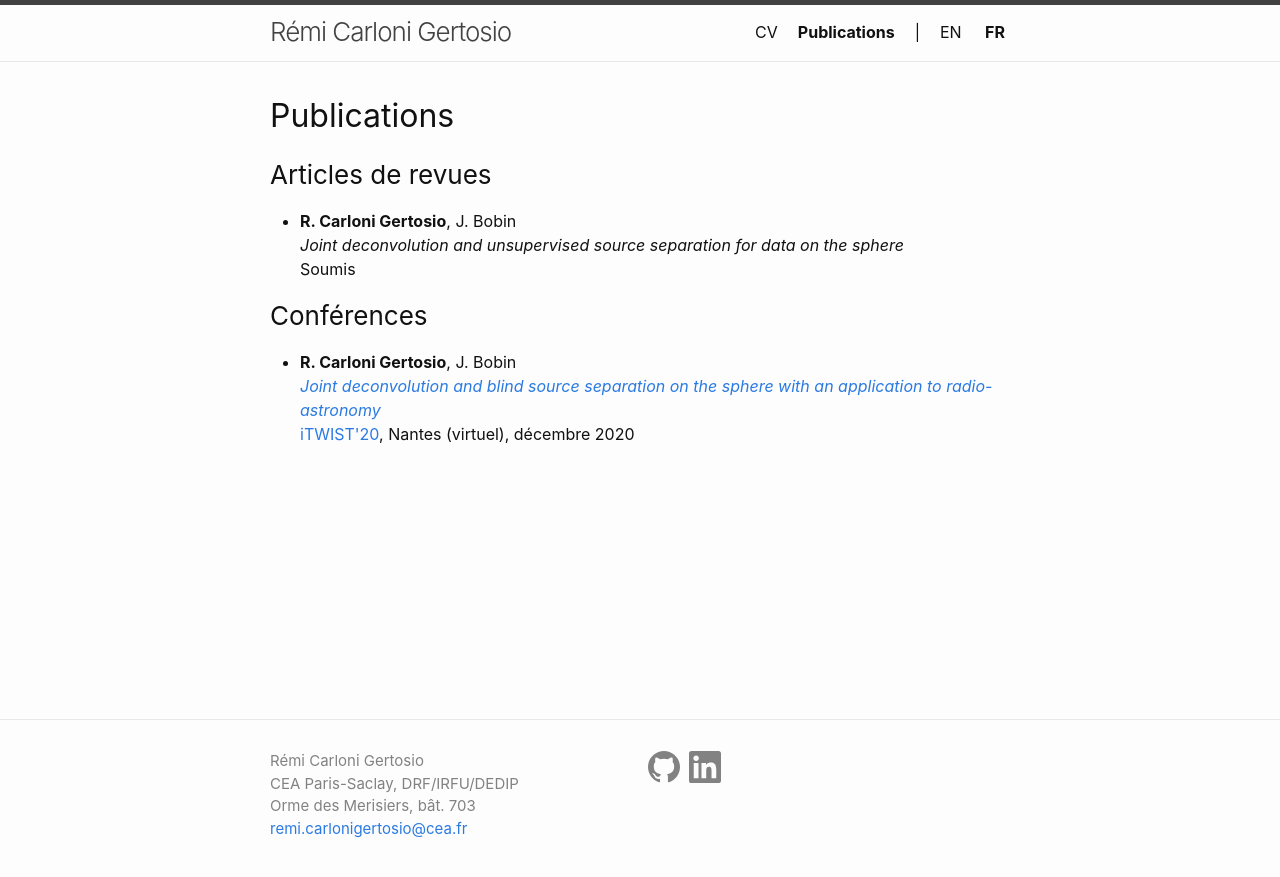
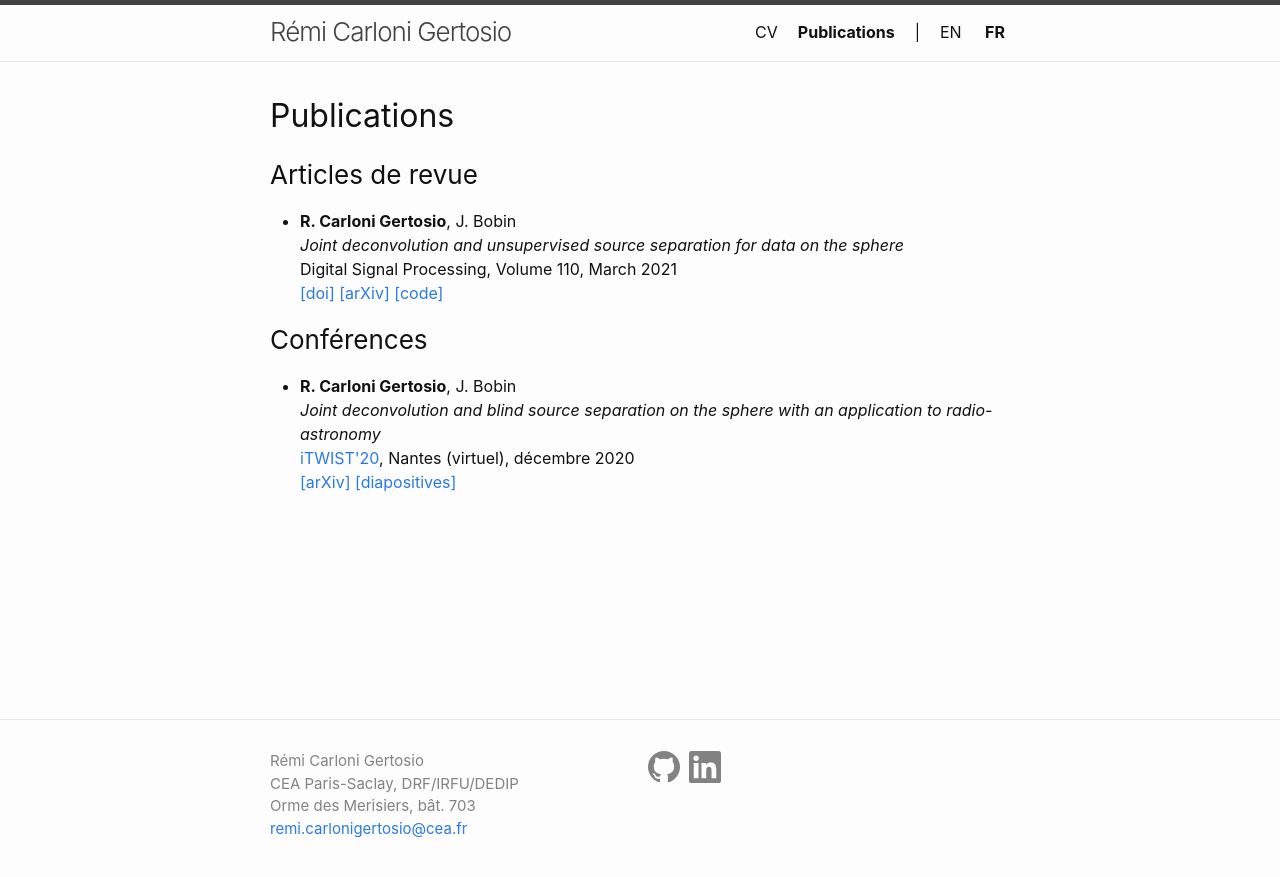
Before and after one commit to RCarloniGertosio/rcarlonigertosio.github.io, a Jekyll site: the page built from fr/publications.markdown, in a window 1280 px wide. Shown: the top 877 px of the page. Built offline with Jekyll 4.4.1, drawn with Linux system fonts in a browser that asks for light colours.

Commit message:
Update publications

```diff
--- a/fr/publications.markdown
+++ b/fr/publications.markdown
@@ -8,12 +8,13 @@ ref: publications
 
 <h2>Publications</h2>
 
-<h3>Articles de revues</h3>
+<h3>Articles de revue</h3>
 
 <ul>
   <li><b>R. Carloni Gertosio</b>, J. Bobin
   <br><i>Joint deconvolution and unsupervised source separation for data on the sphere</i>
-  <br> Soumis
+  <br> Digital Signal Processing, Volume 110, March 2021
+  <br> <a href="https://doi.org/10.1016/j.dsp.2020.102946">[doi]</a> <a href="https://arxiv.org/abs/2012.12740">[arXiv]</a> <a href="https://github.com/RCarloniGertosio/SDecGMCA">[code]</a>
   </li>
 </ul>
 
@@ -21,6 +22,8 @@ ref: publications
 
 <ul>
   <li><b>R. Carloni Gertosio</b>, J. Bobin
-  <br><i><a href="https://arxiv.org/abs/2009.03606">Joint deconvolution and blind source separation on the sphere with an application to radio-astronomy</a></i>
-  <br><a href="https://itwist20.ls2n.fr/">iTWIST'20</a>, Nantes (virtuel), décembre 2020</li>
+  <br><i>Joint deconvolution and blind source separation on the sphere with an application to radio-astronomy</i>
+  <br><a href="https://itwist20.ls2n.fr/">iTWIST'20</a>, Nantes (virtuel), décembre 2020
+  <br><a href="https://arxiv.org/abs/2009.03606">[arXiv]</a> <a href="/assets/slides_itwist20.pdf">[diapositives]</a>
+  </li>
 </ul>
```
Also changed, not shown: publications.markdown (+6 -3 lines), 1 other file.
